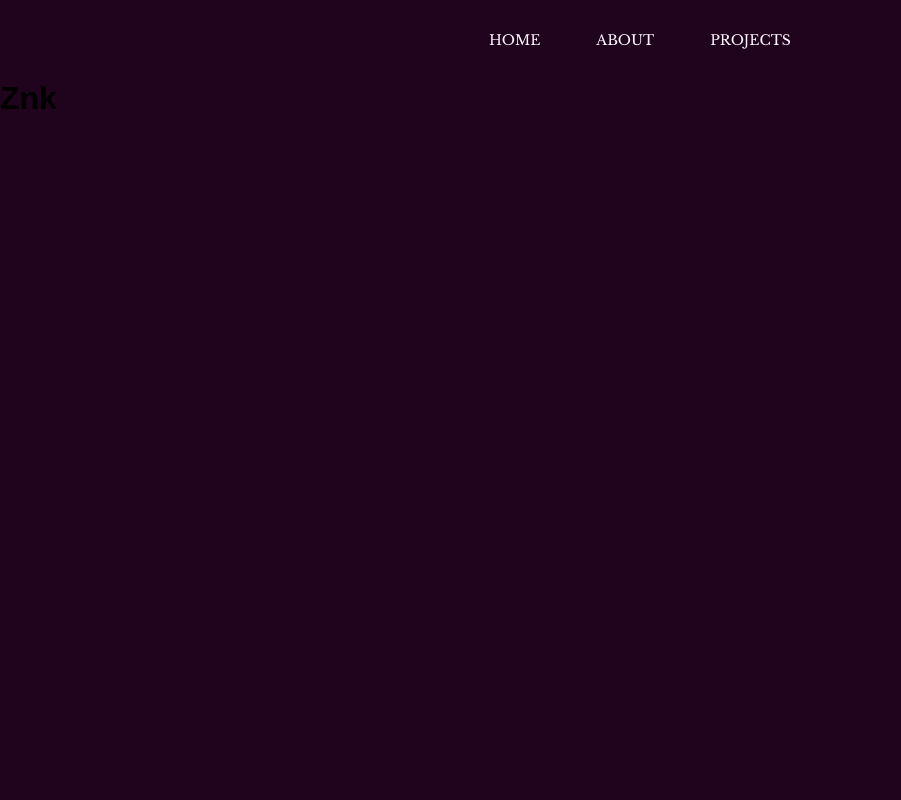
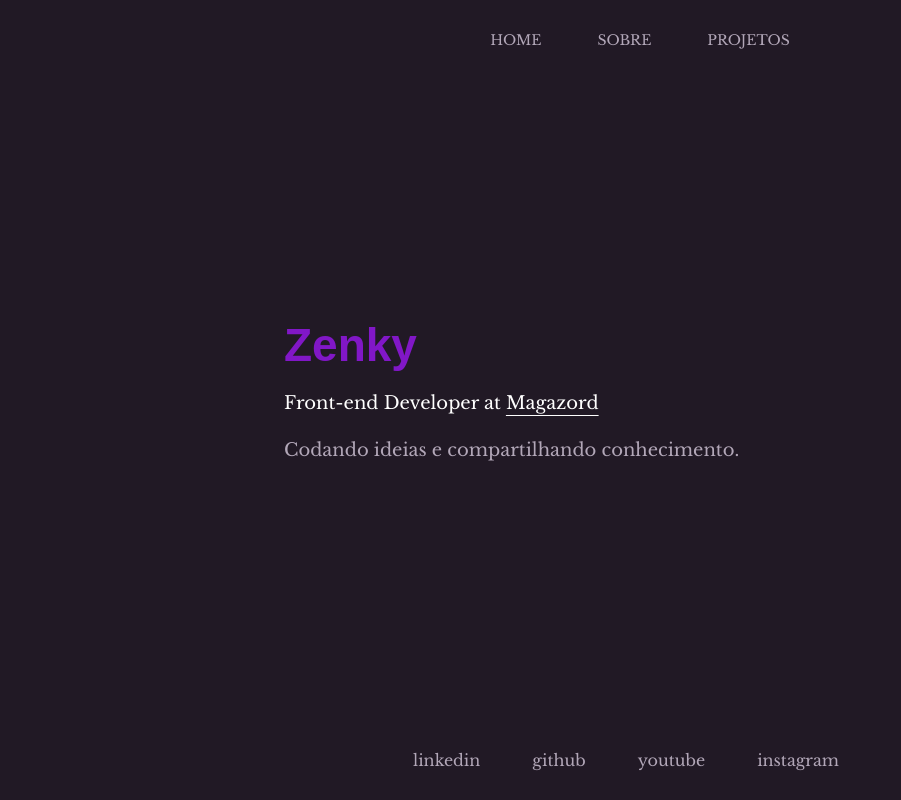
Before and after one commit to bzenky/bzenky.dev, a Next.js app: page / in a window 1280 px wide. Shown: the whole page, without its empty margins (0-901 px from the left). Built offline with nearby package versions, Linux system fonts and the light colour scheme; a web font is replaced by a local one.

Commit message:
feat: header/footer/home

```diff
--- a/package.json
+++ b/package.json
@@ -16,6 +16,7 @@
     "eslint": "8.28.0",
     "eslint-config-next": "13.0.5",
     "next": "13.0.5",
+    "phosphor-react": "^1.4.1",
     "react": "18.2.0",
     "react-dom": "18.2.0",
     "styled-components": "^5.3.6",
--- /dev/null
+++ b/src/components/Footer/index.tsx
@@ -0,0 +1,27 @@
+import { GithubLogo, InstagramLogo, LinkedinLogo, YoutubeLogo } from "phosphor-react";
+import { FooterContainer, Nav } from "./styles";
+
+export function Footer() {
+    return (
+        <FooterContainer>
+            <Nav>
+                <a href="https://www.linkedin.com/in/bzenky/" target="_blank" rel="noreferrer">
+                    <span>linkedin</span>
+                    <LinkedinLogo size={24} color="#FFF" />
+                </a>
+                <a href="https://www.github.com/bzenky" target="_blank" rel="noreferrer">
+                    <span>github</span>
+                    <GithubLogo size={24} color="#FFF" />
+                </a>
+                <a href="https://www.youtube.com/@_zenky" target="_blank" rel="noreferrer">
+                    <span>youtube</span>
+                    <YoutubeLogo size={24} color="#FFF" />
+                </a>
+                <a href="https://www.instagram.com/bzenky" target="_blank" rel="noreferrer">
+                    <span>instagram</span>
+                    <InstagramLogo size={24} color="#FFF" />
+                </a>
+            </Nav>
+        </FooterContainer>
+    )
+}
--- /dev/null
+++ b/src/components/Footer/styles.ts
@@ -0,0 +1,52 @@
+import styled from "styled-components";
+
+export const FooterContainer = styled.footer`
+    display: flex;
+    align-items: center;
+    justify-content: center;
+    height: 80px;
+`
+
+export const Nav = styled.nav`
+    display: flex;
+    gap: 8px;
+
+    & a {
+        display: flex;
+        align-items: center;
+        justify-content: center;
+        gap: 4px;
+        padding: 12px 8px;
+        color: #B2A7B8;
+        text-decoration: none;
+        font-size: 1rem;
+
+        transition: color 0.3s ease-in-out;
+
+        & svg {
+            opacity: 0;
+
+            transition: opacity 0.2s ease-in-out;
+        }
+
+        &:hover {
+            color: #FFFFFF;
+
+            svg {
+                opacity: 1;
+            }
+        }
+
+        @media only screen and (max-width: 425px) {
+            & span {
+                display: none;
+            }
+
+            & svg {
+                opacity: 1;
+                width: 32px;
+                height: 32px;
+            }
+        }
+    }
+`
--- a/src/components/Header/index.tsx
+++ b/src/components/Header/index.tsx
@@ -9,10 +9,10 @@ export function Header() {
                     HOME
                 </Link>
                 <Link href='/about'>
-                    ABOUT
+                    SOBRE
                 </Link>
                 <Link href='/projects'>
-                    PROJECTS
+                    PROJETOS
                 </Link>
             </Nav>
         </HeaderContainer>
--- a/src/components/Header/styles.ts
+++ b/src/components/Header/styles.ts
@@ -13,7 +13,7 @@ export const Nav = styled.nav`
 
     a {
         padding: 12px 16px;
-        color: #FEF7FF;
+        color: #B2A7B8;
         text-decoration: none;
         border-radius: 8px;
         font-size: 0.875rem;
@@ -23,6 +23,7 @@ export const Nav = styled.nav`
 
         &:hover {
             background: #3B2A45;
+            color: #FFFFFF;
             /* text-decoration: underline; */
         }
     }
--- a/src/pages/_app.tsx
+++ b/src/pages/_app.tsx
@@ -2,6 +2,7 @@ import type { AppProps } from 'next/app'
 import { ThemeProvider } from "styled-components"
 import { defaultTheme } from '../../styles/defaultTheme'
 import { GlobalStyle } from '../../styles/global'
+import { Footer } from '../components/Footer'
 import { Header } from '../components/Header'
 import { Layout } from '../components/Layout'
 
@@ -11,6 +12,7 @@ export default function App({ Component, pageProps }: AppProps) {
       <Layout>
         <Header />
         <Component {...pageProps} />
+        <Footer />
       </Layout>
       <GlobalStyle />
     </ThemeProvider>
--- a/src/pages/index.tsx
+++ b/src/pages/index.tsx
@@ -1,5 +1,15 @@
+import { Content, HomeContainer } from "../../styles/pages/home";
+
 export default function App() {
   return (
-    <h1>Znk</h1>
+    <HomeContainer>
+      <Content>
+        <h1>Zenky</h1>
+        <p>
+          Front-end Developer at <a href="https://www.magazord.com.br" target="_blank" rel="noreferrer">Magazord</a>
+          <span>Codando ideias e compartilhando conhecimento.</span>
+        </p>
+      </Content>
+    </HomeContainer>
   )
 }
--- a/styles/global.ts
+++ b/styles/global.ts
@@ -9,7 +9,7 @@ export const GlobalStyle = createGlobalStyle`
 
   body {
       min-height: 100vh;
-      background-color: #20031d;
+      background-color: #211925;
   }
 
   body {
@@ -19,4 +19,10 @@ export const GlobalStyle = createGlobalStyle`
   h1, h2, h3, h4, h5, h6 {
     font-family: 'Anek Telugu', sans-serif;
   }
+
+  @media only screen and (max-width: 425px) {
+    html {
+        font-size: 14px;
+    }
+  }
 `
--- /dev/null
+++ b/styles/pages/home.ts
@@ -0,0 +1,45 @@
+import styled from "styled-components";
+
+export const HomeContainer = styled.div`
+    max-width: 760px;
+    height: calc(100vh - 160px);
+    margin: 0 auto;
+
+    h1 {
+        font-size: 2.875rem;
+        color: #8117c7;
+    }
+
+    p {
+        color: #FFFFFF;
+        font-size: 1.125rem;
+        margin: 16px 0;
+        line-height: 1.7;
+
+        a {
+            text-decoration: underline;
+            text-underline-offset: 6px;
+            color: inherit;
+
+            transition: color 0.3s ease-in-out;
+
+            &:hover {
+                color: #B2A7B8;
+            }
+        }
+
+        span {
+            display: block;
+            margin-top: 16px;
+            color: #B2A7B8;
+        }
+    }
+`
+
+export const Content = styled.div`
+    display: flex;
+    flex-direction: column;
+    justify-content: center;
+    padding: 0 24px;
+    height: 100%;
+`
```
Also changed, not shown: 1 other file (tests, documents, lock files or other folders).
